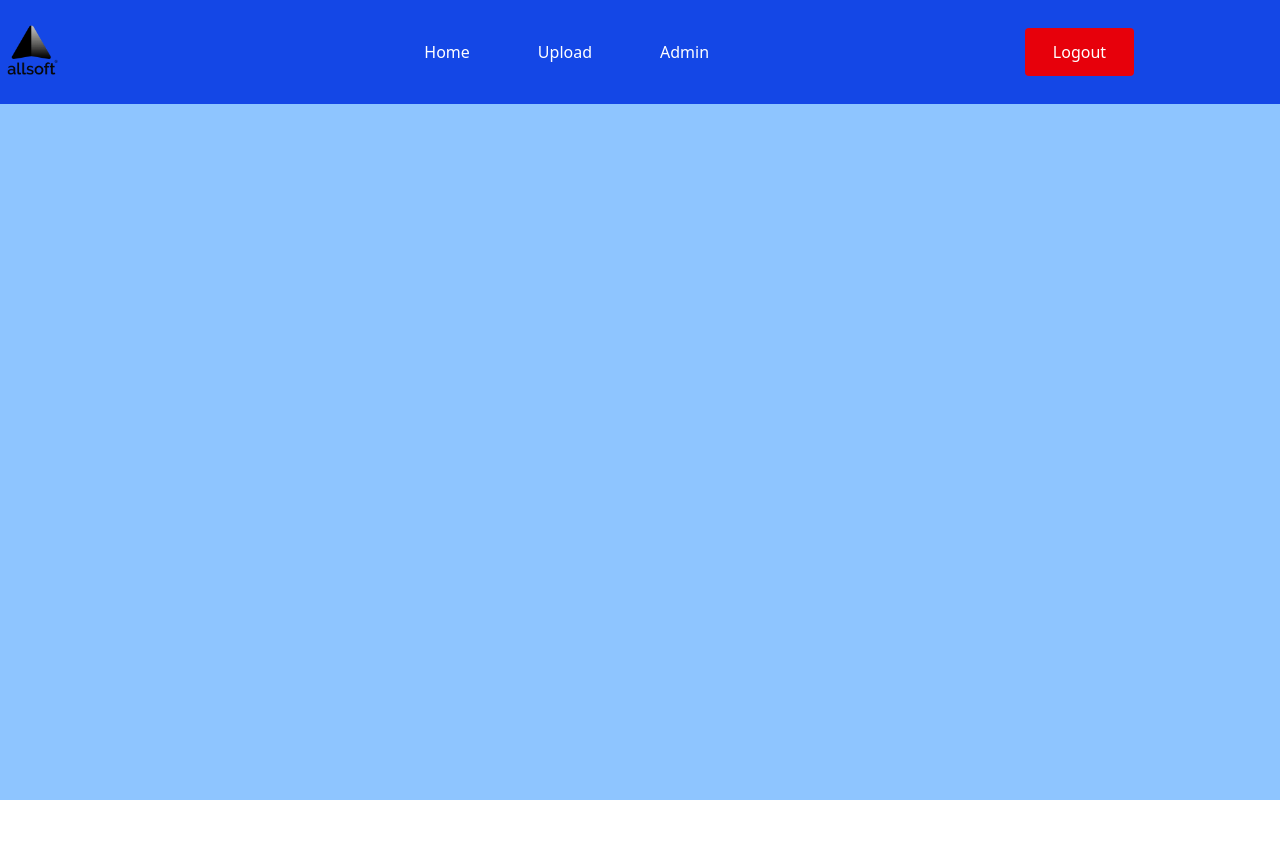
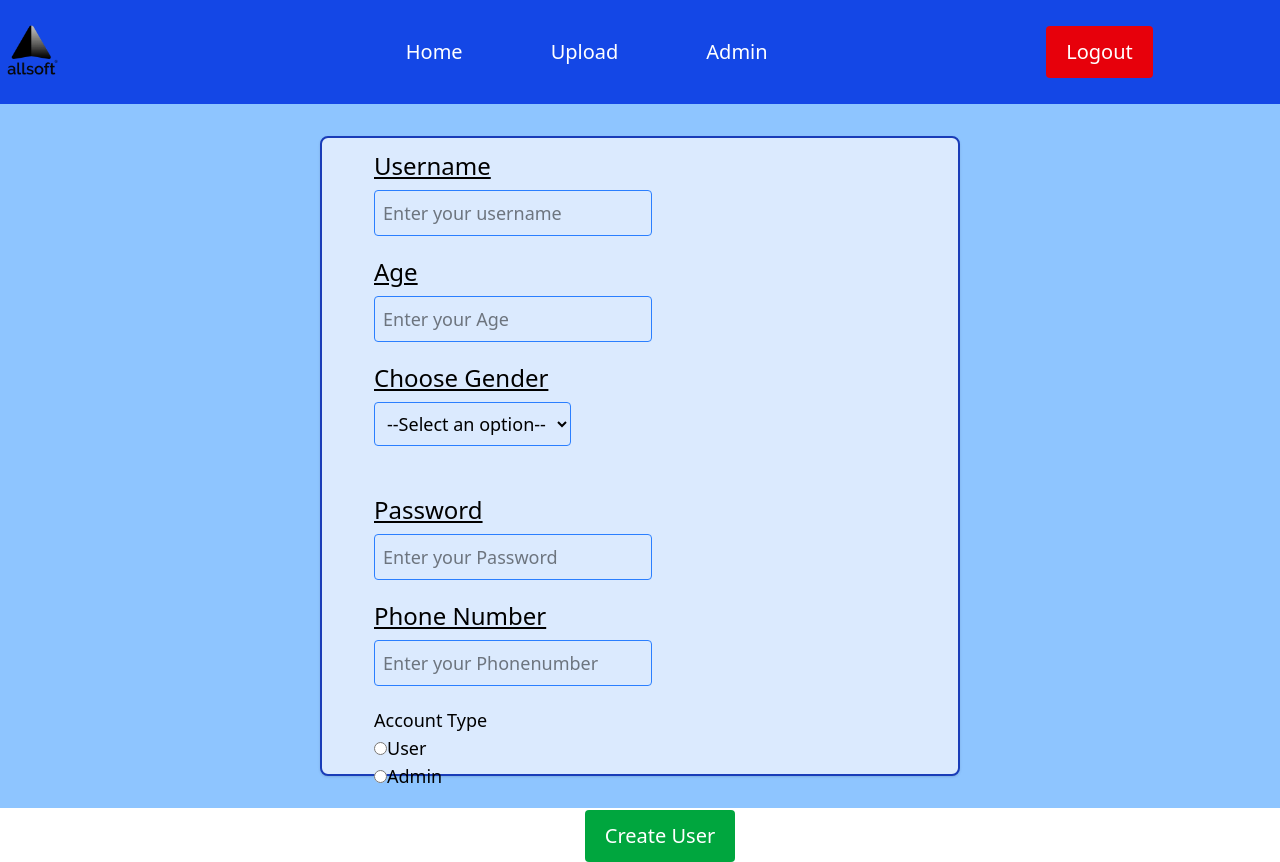
Before and after one commit to ayushtiwari77/ALLSOFT_Frontend_Assessment, a React (Vite) app: page /admin in a window 1280 px wide. Before the commit the page ends 800 px from the top, so only its background shows below. Built offline with nearby package versions, Linux system fonts and the light colour scheme.

Commit message:
static form or Admin page is created

```diff
--- a/src/components/Navbar.jsx
+++ b/src/components/Navbar.jsx
@@ -1,4 +1,4 @@
-import React, { useState } from "react";
+import React from "react";
 import { useUserStore } from "../store/useUserStore";
 import logo from "../assets/allsoft.png";
 import { Link } from "react-router-dom";
@@ -6,7 +6,6 @@ import { useNavigate } from "react-router-dom";
 import { toast } from "react-hot-toast";
 
 const Navbar = () => {
-  const [open, setOpen] = useState(false);
   const { handleLogout } = useUserStore();
   const navigate = useNavigate();
   const onLogout = () => {
@@ -44,7 +43,7 @@ const Navbar = () => {
                 id="navbarCollapse"
                 className={` right-4 top-full w-full rounded-lg bg-transparent px-6 py-5  dark:bg-dark-2 static block max-w-full shadow-none   `}
               >
-                <ul className=" flex flex-row gap-5 ">
+                <ul className=" flex flex-row gap-10  ">
                   <ListItem NavLink="/">Home</ListItem>
                   <ListItem NavLink="/upload">Upload</ListItem>
                   <ListItem NavLink="/admin">Admin</ListItem>
@@ -54,7 +53,7 @@ const Navbar = () => {
             <div className=" justify-end pr-16 sm:flex flex lg:pr-0">
               <button
                 onClick={onLogout}
-                className="px-7 py-3 text-base font-medium bg-red-600 cursor-pointer rounded hover:text-primary "
+                className="px-5 py-3   text-xl font-medium bg-red-600 cursor-pointer rounded hover:text-primary "
               >
                 Logout
               </button>
@@ -74,7 +73,7 @@ const ListItem = ({ children, NavLink }) => {
       <li>
         <Link
           to={NavLink}
-          className="flex py-2 text-base font-medium text-body-color hover:text-dark dark:text-dark-6 dark:hover:text-white lg:ml-12 lg:inline-flex  hover:underline"
+          className="text-xl flex py-2  font-medium text-body-color hover:text-dark dark:text-dark-6 dark:hover:text-white lg:ml-12 lg:inline-flex  hover:underline"
         >
           {children}
         </Link>
--- a/src/pages/AdminPage.jsx
+++ b/src/pages/AdminPage.jsx
@@ -4,7 +4,119 @@ const AdminPage = () => {
   return (
     <main className="min-h-screen w-screen bg-blue-300">
       <Navbar />
-      <div className=""></div>
+      <div className="w-screen min-h-[70vh] p-8 grid place-content-center">
+        <div className="h-[100px] w-fit md:w-[50vw] p-3  border-solid border-2 border-blue-800 bg-blue-100 min-h-[80vh] rounded-lg shadow">
+          <form className="flex pl-10 text-lg font-medium flex-col items-start gap-5 justify-center ">
+            {/* username */}
+
+            <div className="flex flex-col w-full items-start">
+              <label htmlFor="username" className="text-2xl underline mb-2">
+                Username
+              </label>
+              <input
+                type="text"
+                className="focus:outline-1 focus:outline-blue-500 p-2 border-blue-500 rounded border "
+                id="username"
+                required
+                maxLength={50}
+                placeholder="Enter your username"
+              />
+            </div>
+
+            {/* age */}
+            <div className="flex flex-col w-full items-start">
+              <label htmlFor="age" className="text-2xl underline mb-2">
+                Age
+              </label>
+              <input
+                type="number"
+                className="focus:outline-1 focus:outline-blue-500 p-2 border-blue-500 rounded border "
+                id="age"
+                required
+                max={100}
+                placeholder="Enter your Age"
+              />
+            </div>
+
+            {/* gender */}
+            <div className="flex flex-col w-full items-start">
+              <label htmlFor="gender" className="text-2xl underline mb-2">
+                Choose Gender
+              </label>
+              <select
+                id="gender"
+                className="focus:outline-1 focus:outline-blue-500 p-2 border-blue-500 rounded border "
+              >
+                <option value="">--Select an option--</option>
+                <option value="male">Male</option>
+                <option value="female">Female</option>
+                <option value="other">Other</option>
+              </select>
+              <br />
+            </div>
+
+            {/* password */}
+            <div className="flex flex-col w-full items-start">
+              <label htmlFor="password" className="text-2xl underline mb-2">
+                Password
+              </label>
+              <input
+                type="password"
+                className="focus:outline-1 focus:outline-blue-500 p-2 border-blue-500 rounded border "
+                id="password"
+                required
+                placeholder="Enter your Password"
+              />
+            </div>
+
+            {/* phone number */}
+            <div className="flex flex-col w-full items-start">
+              <label htmlFor="phone" className="text-2xl underline mb-2">
+                Phone Number
+              </label>
+              <input
+                type="tel"
+                className="focus:outline-1 focus:outline-blue-500 p-2 border-blue-500 rounded border "
+                id="phone"
+                required
+                placeholder="Enter your Phonenumber"
+              />
+            </div>
+
+            {/* accounttype */}
+            <div className="flex flex-col w-full items-start">
+              <fieldset>
+                <legend>Account Type</legend>
+                <div>
+                  <input
+                    type="radio"
+                    id="user"
+                    name="account_type"
+                    value="user"
+                  />
+                  <label for="user">User</label>
+                </div>
+
+                <div>
+                  <input
+                    type="radio"
+                    id="admin"
+                    name="account_type"
+                    value="admin"
+                  />
+                  <label for="admin">Admin</label>
+                </div>
+              </fieldset>
+            </div>
+
+            {/* button */}
+
+            <button className="px-5 py-3   text-xl font-medium bg-green-600 text-white cursor-pointer rounded hover:text-primary self-center hover:bg-green-700">
+              Create User
+            </button>
+          </form>
+        </div>
+      </div>
     </main>
   );
 };
```
